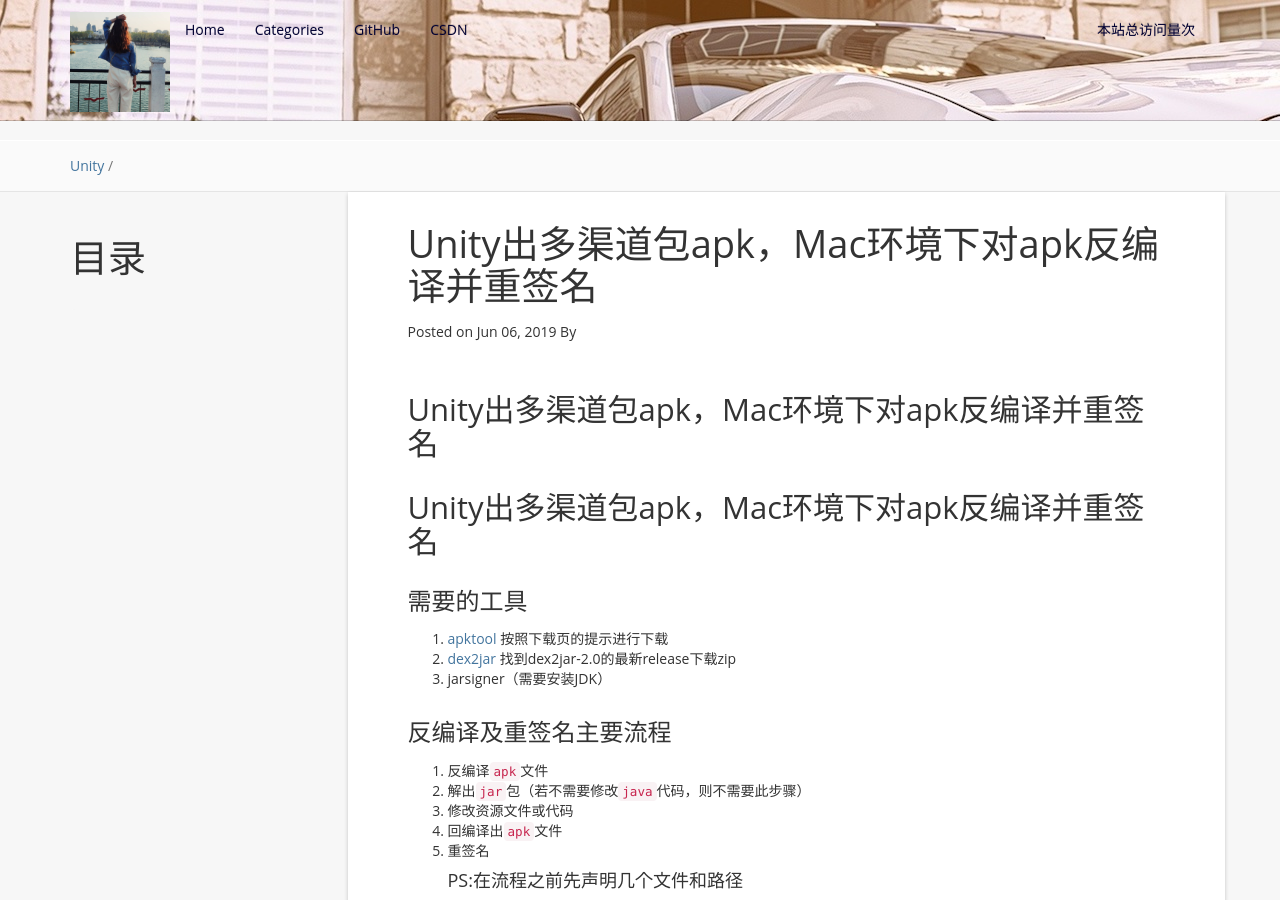
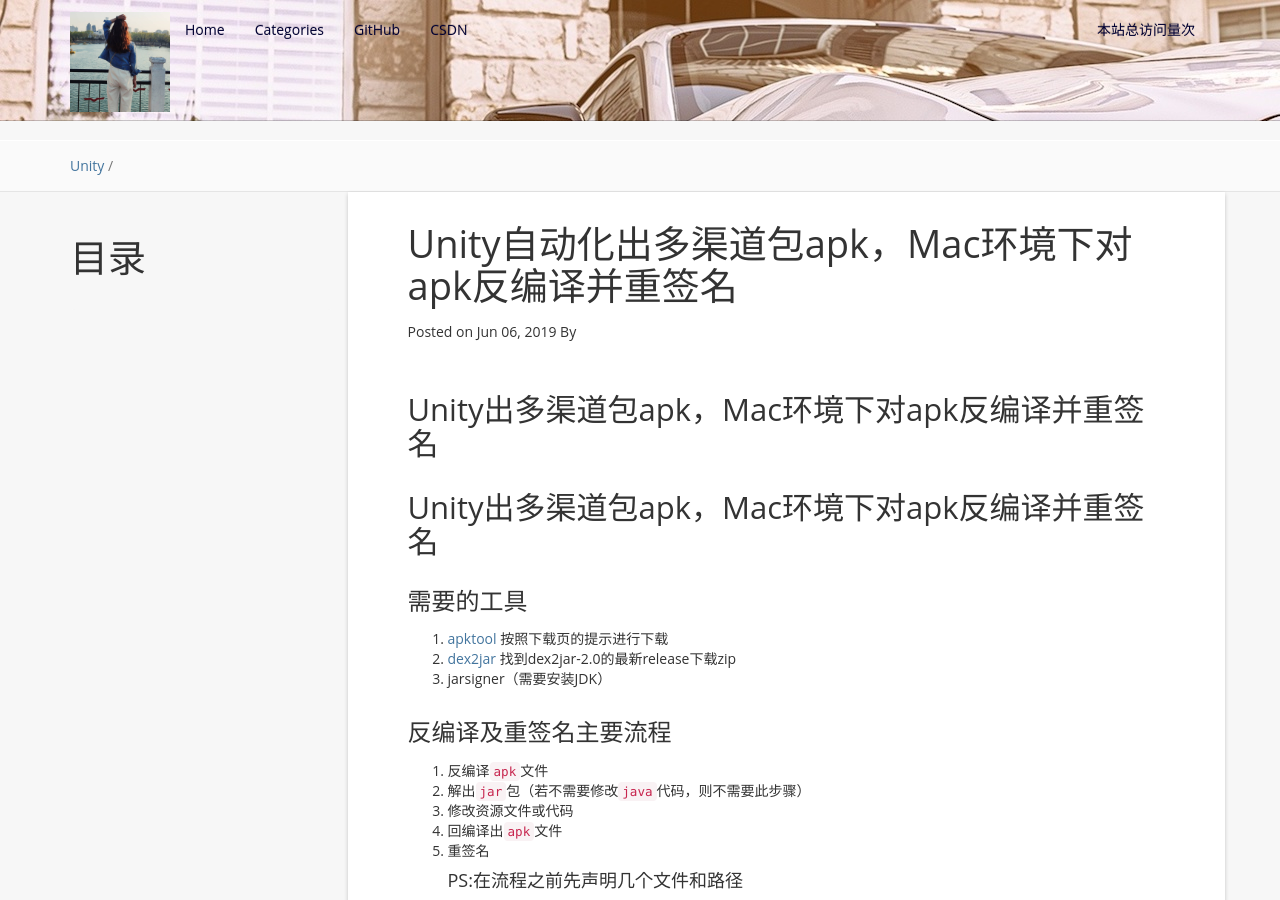
Before and after one commit to yiyuan1130/yiyuan1130.github.io, a Jekyll site: the page built from _posts/2019-06-06-auto sign.md, in a window 1280 px wide and 900 px high. Built offline with Jekyll 4.4.1, drawn with Linux system fonts in a browser that asks for light colours; nearby versions of some CDN libraries; a script that is not in the unit is left out; comment, search, counter and statistics services are not loaded; some of the changed text lies outside the part shown.

Commit message:
change blog

````diff
--- a/_posts/2019-06-06-auto sign.md
+++ b/_posts/2019-06-06-auto sign.md
@@ -1,6 +1,6 @@
 ---
 layout: post
-title:  "Unity出多渠道包apk，Mac环境下对apk反编译并重签名"
+title:  "Unity自动化出多渠道包apk，Mac环境下对apk反编译并重签名"
 date:   2019-06-06 20:03:01 +0800
 categories: Unity
 ---
@@ -108,6 +108,9 @@ jarsigner -verbose -keystore [keystore路径] -signedjar [签名后的文件保
 执行完后回需要输入```keystore```的密码，也可以在命令行中加上```-storepass```、```-keypass```、```-sigalg```、 ```-digestalg```等参数来添加密码、加密方式等。
 最终重签名得到的包为就是```resigned-test.apk```
 
+#### 自动化出多渠道包工具项目地址
+请参考我的github项目：[tools-channelpackages](https://github.com/yiyuan1130/tools-channelpackages)
+
 #### 参考文章
 1. [MAC对APK包进行重新签名](https://www.jianshu.com/p/dbcfff997ccb)
 2. [Mac环境下反编译apk](https://www.jianshu.com/p/dda9ff90a3c5)
````
